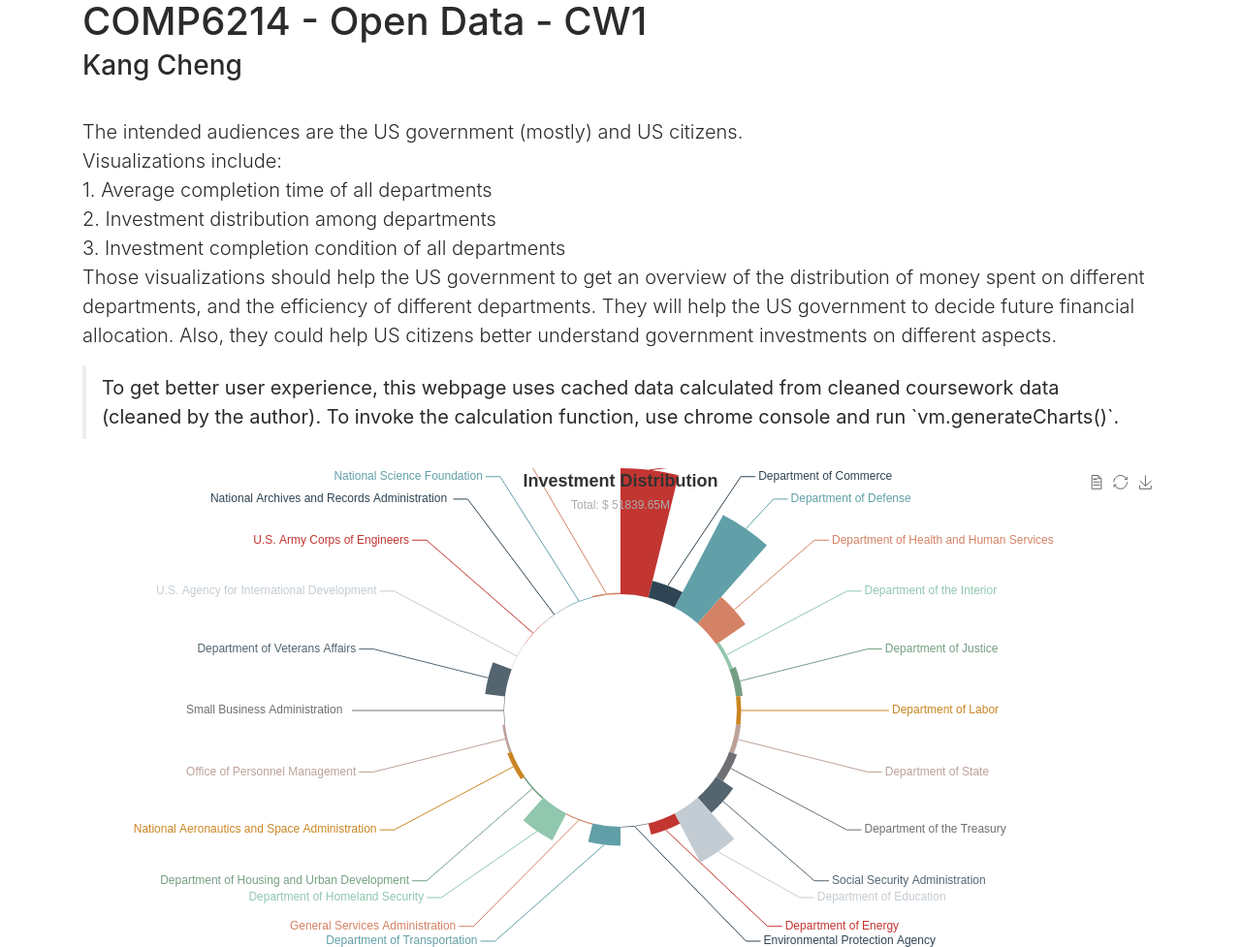
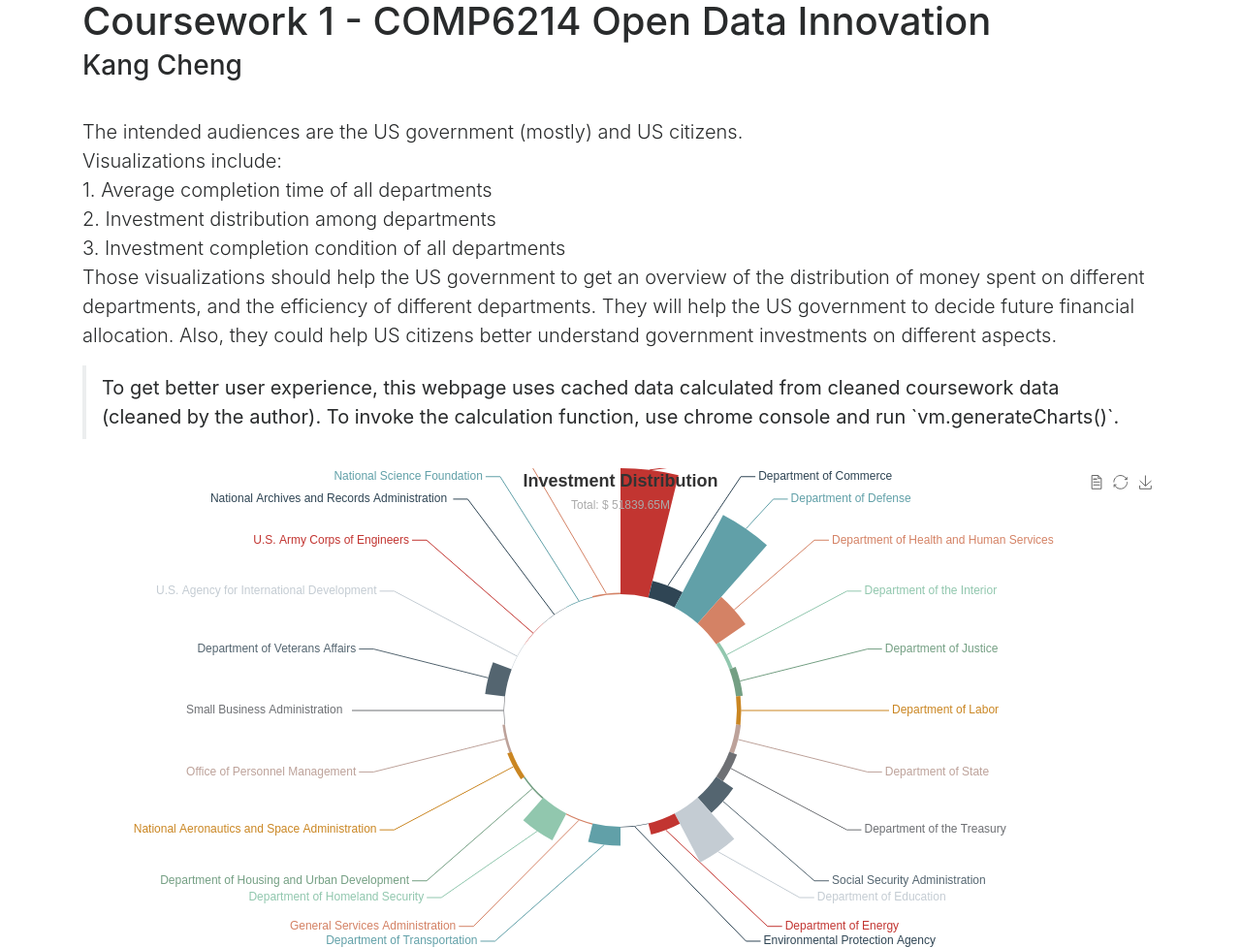
Before and after one commit to cheng-kang/coursework, a plain HTML site: page comp6214/cw1/index.html in a window 1280 px wide. Shown: the top 977 px of the page at 97% size. Drawn offline with nearby package versions, Linux system fonts and the light colour scheme.

Commit message:
add docs

```diff
--- a/comp6214/cw1/index.html
+++ b/comp6214/cw1/index.html
@@ -1,7 +1,7 @@
 <!DOCTYPE html>
 <html>
 	<head>
-		<title>Web Tech Project Choices</title>
+		<title>Coursework 1 - COMP6214 Open Data Innovation | Kang Cheng</title>
 		<meta charset="utf-8">
 		<meta name="viewport" content="width=device-width, initial-scale=1">
 		<meta author="CHENGKANG">
@@ -11,7 +11,7 @@
 	<body>
 		<div id="app" class="container">
 			<h1 class="posttitle" itemprop="name headline">
-				COMP6214 - Open Data - CW1
+				Coursework 1 - COMP6214 Open Data Innovation
 			</h1>
 			<h3>Kang Cheng</h3>
 			<p class="lead">
```
Also changed, not shown: 2 other files.
